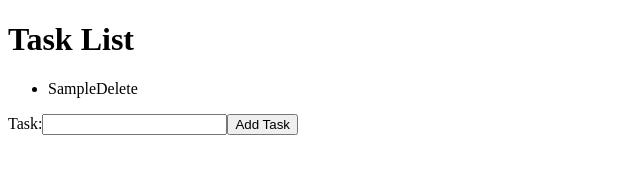
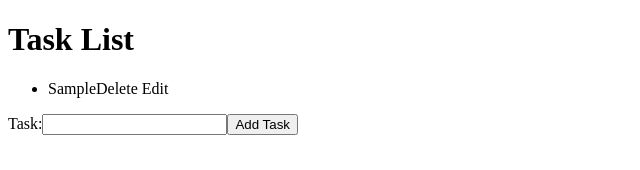
Before and after one commit to Fox-Coffee/task-list, a React (Create React App) app: page / in a window 1280 px wide. Both pictures are taken after typing "Sample" into the empty fields and a click on the button "Add Task". Shown: the top 170 px of the page, without its empty margins (0-640 px from the left). Built offline with nearby package versions, Linux system fonts and the light colour scheme.

Commit message:
added options to edit and delete tasks

```diff
--- a/src/App.css
+++ b/src/App.css
@@ -1,7 +1,10 @@
-.delete{
+.delete, .edit{
     user-select: none;
     cursor: pointer;
 }
 .delete:hover{
-    color: rgb(68, 68, 68);
+    color: rgb(156, 33, 33);
 }
+.edit:hover{
+    color: rgb(33, 86, 156);
+}
--- a/src/App.jsx
+++ b/src/App.jsx
@@ -29,10 +29,20 @@ function App() {
       taskInputRef.current.value = "";
     }
   };
+  const editTask = (index) => {
+    const updatedTasks = [...tasks];
+    const newTask = prompt("What should the task be renamed to?", updatedTasks[index]);
+    if(newTask != null && newTask != ""){
+      updatedTasks[index] = newTask;
+      setTasks(updatedTasks);
+    }
+  };
   const deleteTask = (index) => {
-    const updatedTasks = [...tasks];
-    updatedTasks.splice(index, 1);
-    setTasks(updatedTasks);
+    if(window.confirm("Are you sure?")){
+      const updatedTasks = [...tasks];
+      updatedTasks.splice(index, 1);
+      setTasks(updatedTasks);
+    }
   };
 
   return (
@@ -43,7 +53,7 @@ function App() {
       ) : (
         <ul>
           {tasks.map((task, index) => (
-            <li key={index}>{task}<span className="delete" onClick={() => deleteTask(index)}>Delete</span></li>
+            <li key={index}>{task}<span className="delete" onClick={() => deleteTask(index)}>Delete</span>     <span className="edit" onClick={() => editTask(index)}>Edit</span></li>
           ))}
         </ul>
       )}
```
